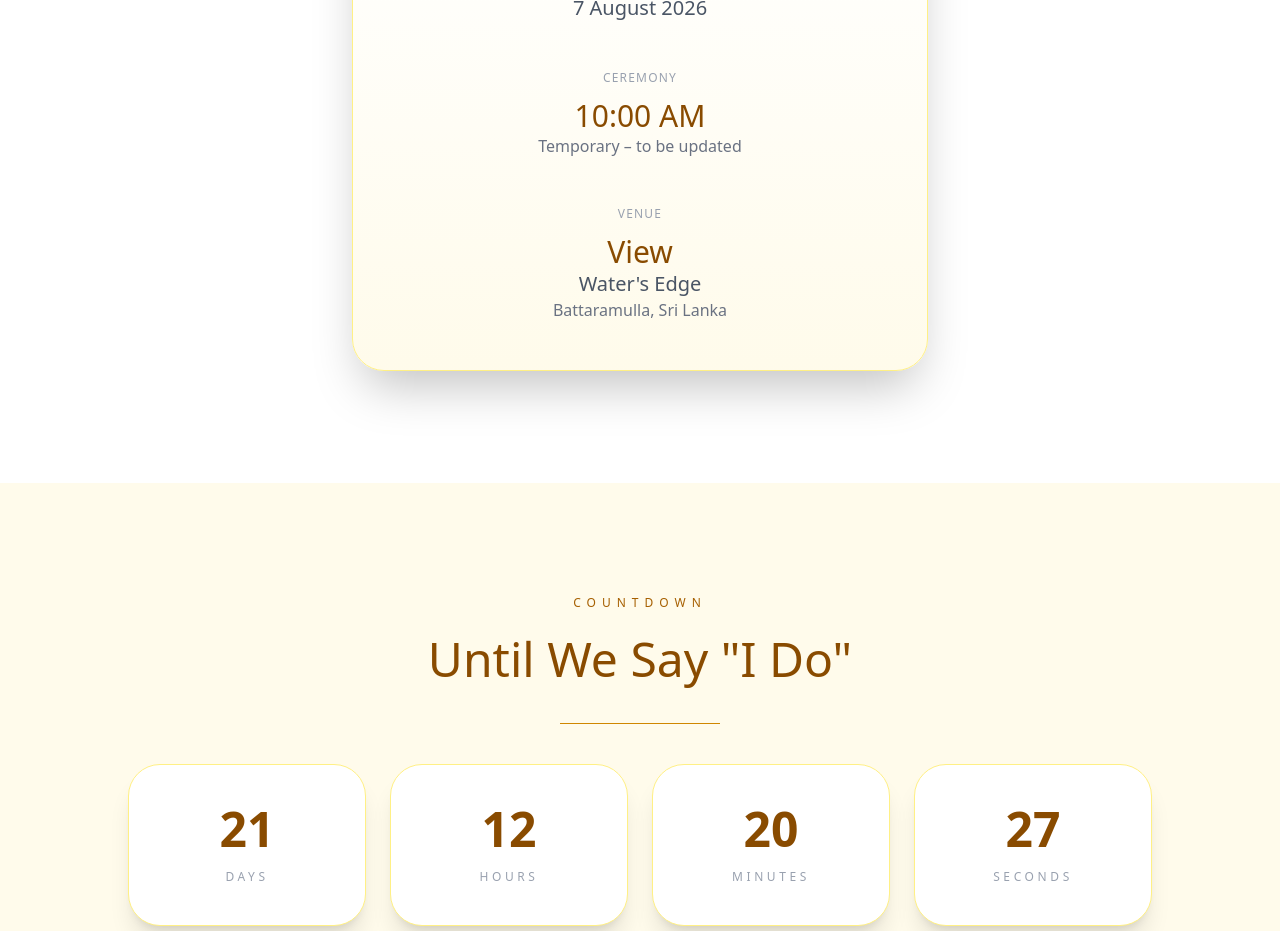
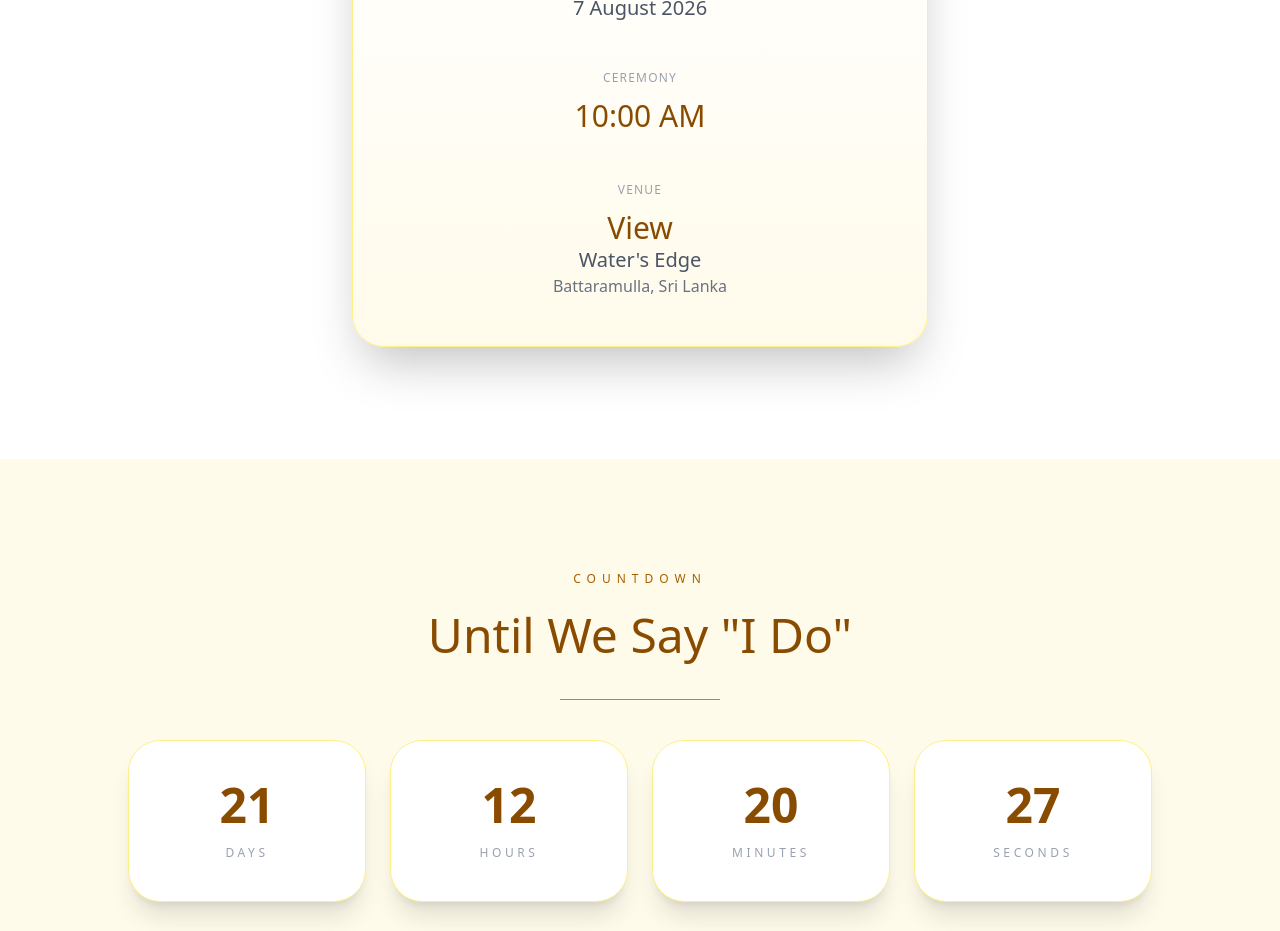
Before and after one commit to thilinachamodrox-cell/wedding-invitation, a Next.js app: page / in a window 1280 px wide. Shown: the part 1200-2131 px from the top of the page. Built offline with nearby package versions, Linux system fonts and the light colour scheme.

Commit message:
Remove temporary ceremony note

```diff
--- a/src/components/WeddingDetails.tsx
+++ b/src/components/WeddingDetails.tsx
@@ -7,10 +7,13 @@ export default function WeddingDetails() {
     <motion.section
       id="wedding-details"
       className="min-h-screen bg-white px-6 py-28 text-center"
-      initial={{opacity:0,y:80}}
-      whileInView={{opacity:1,y:0}}
-      transition={{duration:1.5}}
-      viewport={{once:false,amount:0.3}}
+      initial={{ opacity: 0, y: 80 }}
+      whileInView={{ opacity: 1, y: 0 }}
+      transition={{ duration: 1.5 }}
+      viewport={{
+        once: false,
+        amount: 0.3,
+      }}
     >
 
       <p className="text-xs tracking-[0.5em] uppercase text-yellow-700">
@@ -23,7 +26,7 @@ export default function WeddingDetails() {
       </h2>
 
 
-      <div className="mx-auto my-10 h-px w-40 bg-yellow-600"/>
+      <div className="mx-auto my-10 h-px w-40 bg-yellow-600" />
 
 
       <div className="mx-auto max-w-xl rounded-[2rem] border border-yellow-200 bg-gradient-to-b from-white to-amber-50 p-12 shadow-2xl">
@@ -47,6 +50,7 @@ export default function WeddingDetails() {
           </div>
 
 
+
           <div>
             <p className="text-xs uppercase tracking-widest text-gray-400">
               Ceremony
@@ -56,10 +60,8 @@ export default function WeddingDetails() {
               10:00 AM
             </p>
 
-            <p className="text-gray-500">
-              Temporary – to be updated
-            </p>
           </div>
+
 
 
           <div>
@@ -83,6 +85,7 @@ export default function WeddingDetails() {
 
         </div>
 
+
       </div>
 
 
```
